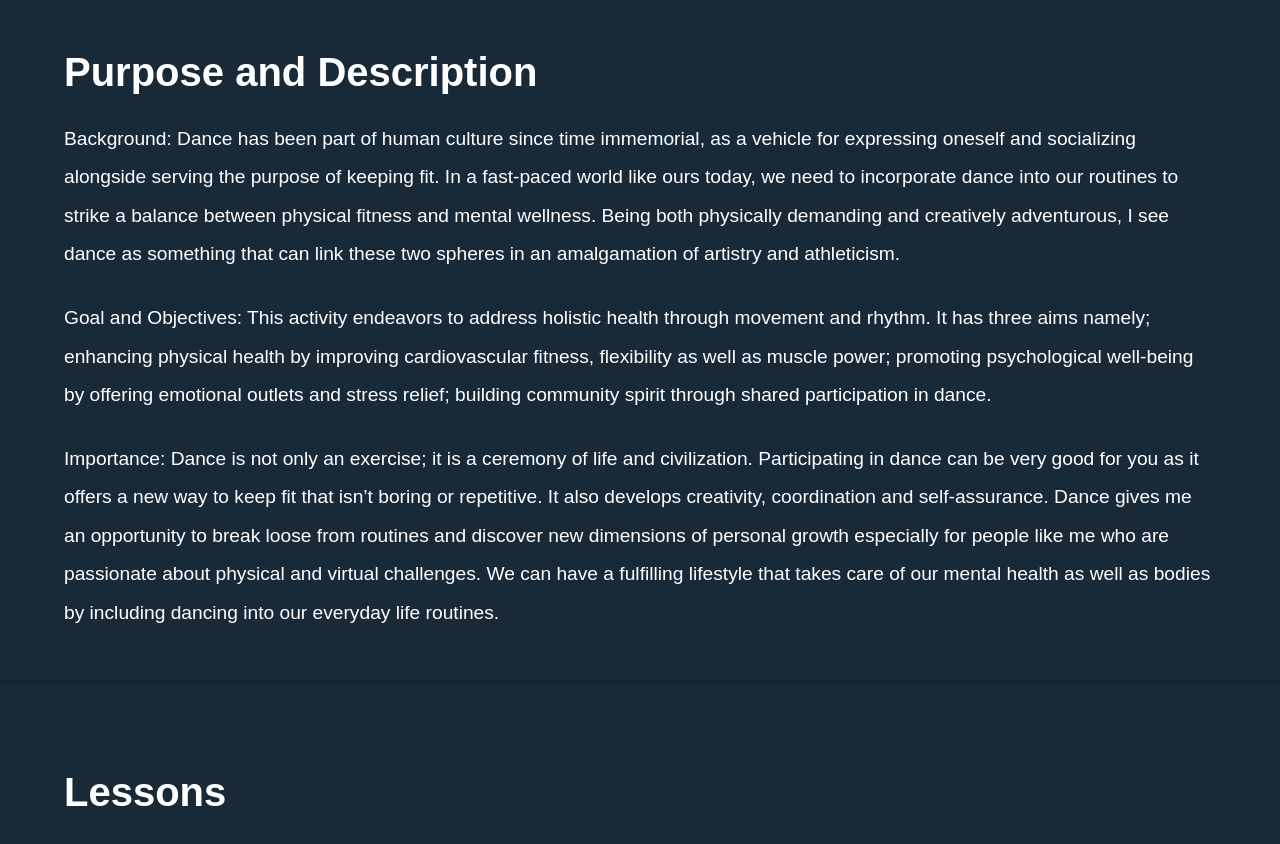
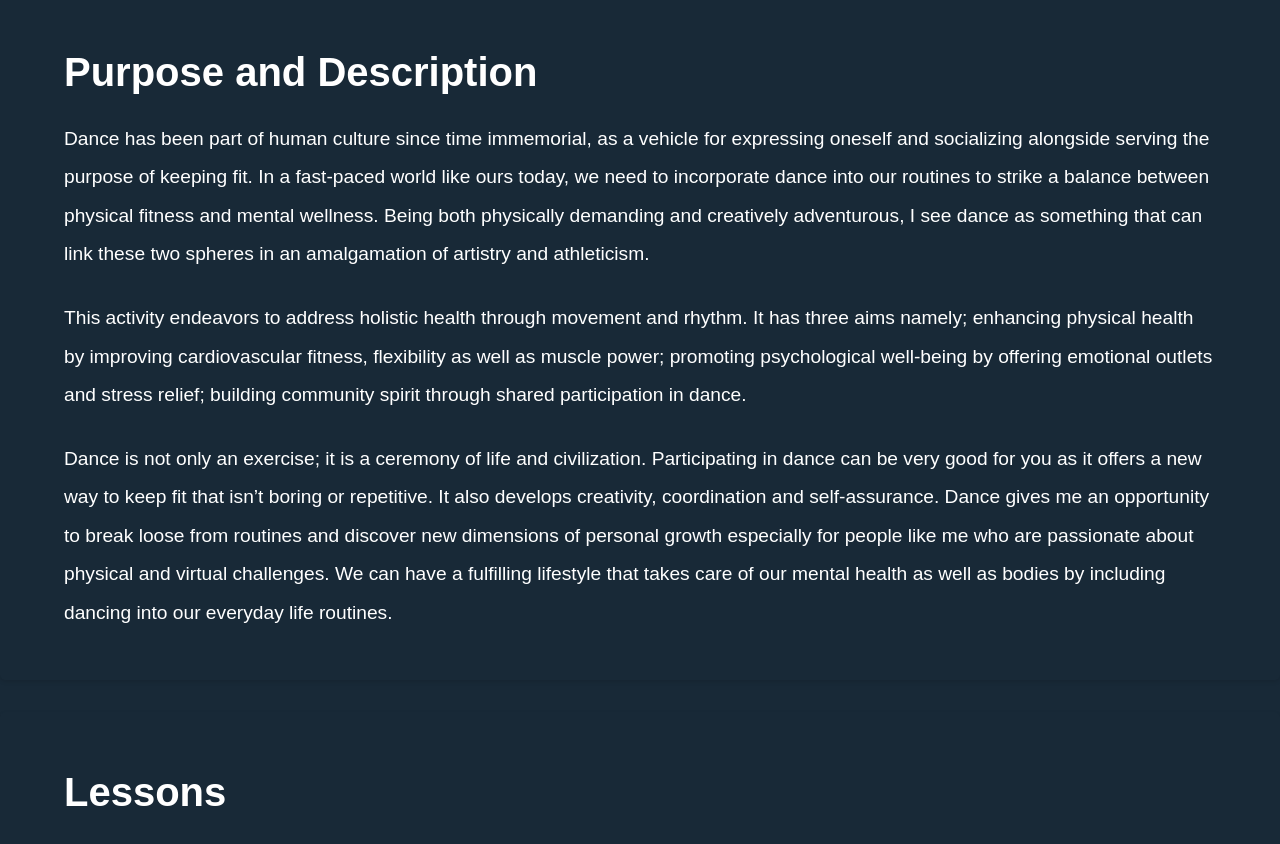
Before and after one commit to CZKDYN/portfoliopeh1, a plain HTML site: page index.html in a window 1280 px wide. Shown: the part 840-1684 px from the top of the page. Drawn offline with Linux system fonts and the light colour scheme.

Commit message:
index.html

```diff
--- a/index.html
+++ b/index.html
@@ -49,11 +49,11 @@
         <section id="purpose">
             <div class="container">
                 <h2>Purpose and Description</h2>
-                <p>Background: Dance has been part of human culture since time immemorial, as a vehicle for expressing oneself and socializing alongside serving the purpose of keeping fit. In a fast-paced world like ours today, we need to incorporate dance into our routines to strike a balance between physical fitness and mental wellness. Being both physically demanding and creatively adventurous, I see dance as something that can link these two spheres in an amalgamation of artistry and athleticism. </p>
+                <p>Dance has been part of human culture since time immemorial, as a vehicle for expressing oneself and socializing alongside serving the purpose of keeping fit. In a fast-paced world like ours today, we need to incorporate dance into our routines to strike a balance between physical fitness and mental wellness. Being both physically demanding and creatively adventurous, I see dance as something that can link these two spheres in an amalgamation of artistry and athleticism. </p>
                 <br>
-                <p>Goal and Objectives: This activity endeavors to address holistic health through movement and rhythm. It has three aims namely; enhancing physical health by improving cardiovascular fitness, flexibility as well as muscle power; promoting psychological well-being by offering emotional outlets and stress relief; building community spirit through shared participation in dance.</p>
+                <p>This activity endeavors to address holistic health through movement and rhythm. It has three aims namely; enhancing physical health by improving cardiovascular fitness, flexibility as well as muscle power; promoting psychological well-being by offering emotional outlets and stress relief; building community spirit through shared participation in dance.</p>
                 <br>
-                <p>Importance: Dance is not only an exercise; it is a ceremony of life and civilization. Participating in dance can be very good for you as it offers a new way to keep fit that isn’t boring or repetitive. It also develops creativity, coordination and self-assurance. Dance gives me an opportunity to break loose from routines and discover new dimensions of personal growth especially for people like me who are passionate about physical and virtual challenges. We can have a fulfilling lifestyle that takes care of our mental health as well as bodies by including dancing into our everyday life routines.</p>
+                <p>Dance is not only an exercise; it is a ceremony of life and civilization. Participating in dance can be very good for you as it offers a new way to keep fit that isn’t boring or repetitive. It also develops creativity, coordination and self-assurance. Dance gives me an opportunity to break loose from routines and discover new dimensions of personal growth especially for people like me who are passionate about physical and virtual challenges. We can have a fulfilling lifestyle that takes care of our mental health as well as bodies by including dancing into our everyday life routines.</p>
             </div>
         </section>
 
```
